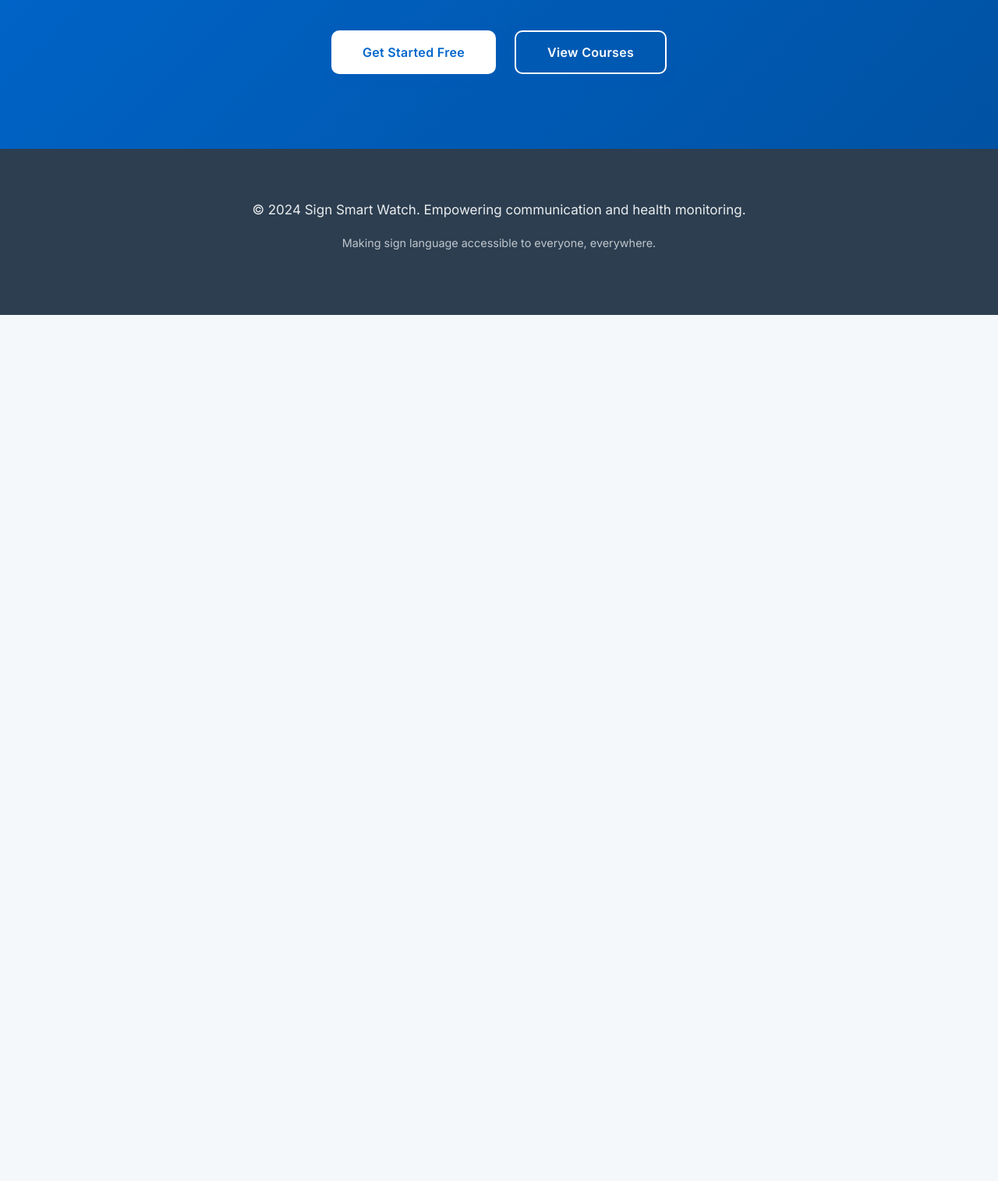
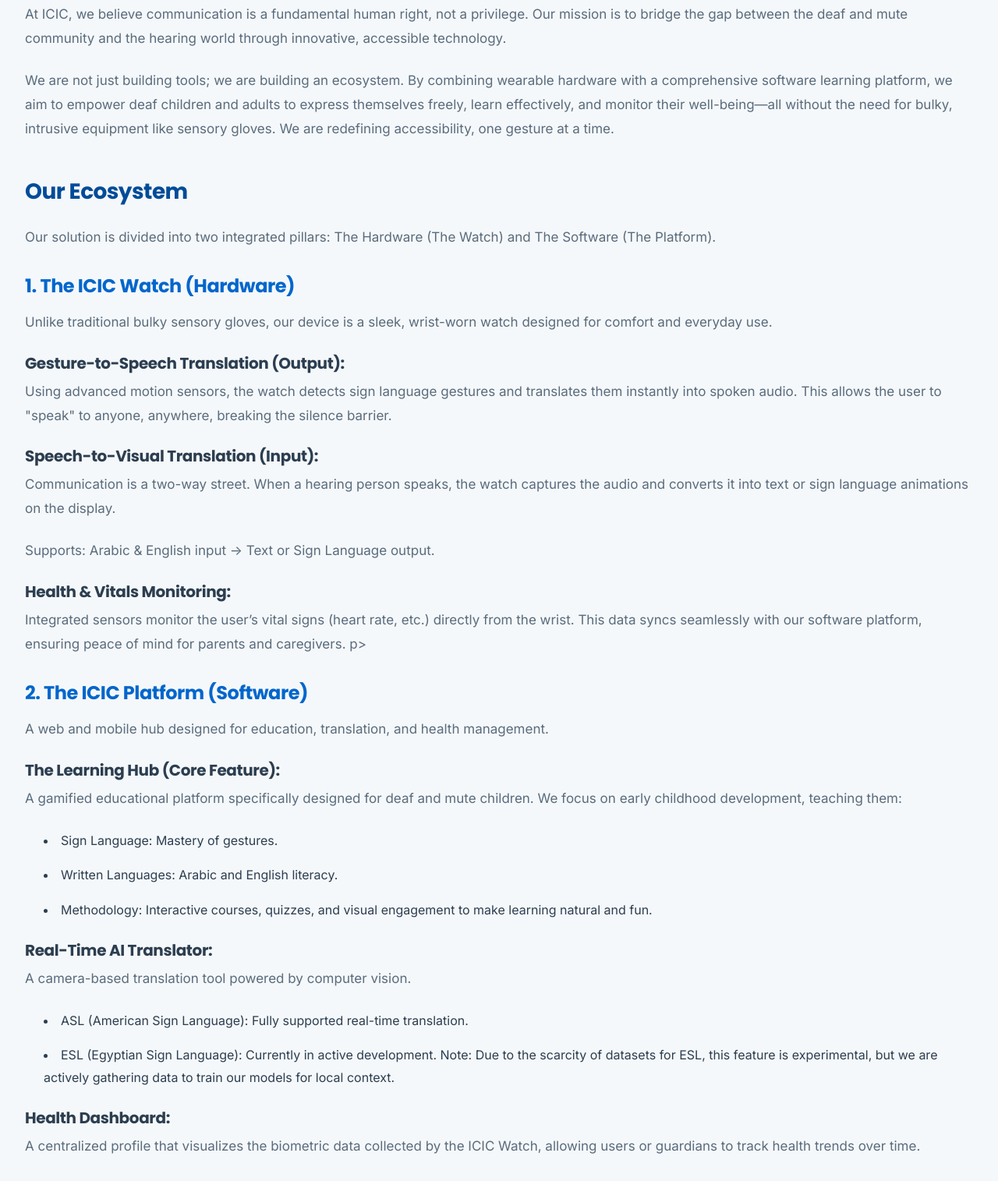
Before and after one commit to ZeyadMKhattab/Sign-Smart-Watch, a website: page public/index.html in a window 1280 px wide. Shown: the part 2805-4320 px from the top of the page at 78% size. Before the commit the page ends 3209 px from the top, so only its background shows below. Drawn offline with Linux system fonts and the light colour scheme; no server answers.

Commit message:
ADDing about us

```diff
--- a/public/css/style.css
+++ b/public/css/style.css
@@ -1050,6 +1050,56 @@ form button {
   height: auto !important;
 }
 
+/* === ABOUT US SECTION === */
+.about-us-section {
+  background: var(--background-secondary);
+  padding: var(--space-3xl) var(--space-lg);
+  text-align: left;
+}
+
+.about-us-section h2 {
+  text-align: center;
+  color: var(--primary-blue);
+  margin-bottom: var(--space-xl);
+}
+
+.about-us-section h3 {
+  color: var(--primary-blue-dark);
+  margin-top: var(--space-xl);
+  margin-bottom: var(--space-md);
+  font-size: 1.75rem;
+}
+
+.about-us-section h4 {
+  color: var(--primary-blue);
+  margin-top: var(--space-lg);
+  margin-bottom: var(--space-sm);
+  font-size: 1.5rem;
+}
+
+.about-us-section h5 {
+  color: var(--text-primary);
+  margin-top: var(--space-md);
+  margin-bottom: var(--space-xs);
+  font-size: 1.25rem;
+}
+
+.about-us-section p {
+  line-height: 1.8;
+  margin-bottom: var(--space-md);
+}
+
+.about-us-section ul {
+  list-style-position: inside;
+  margin-left: var(--space-md);
+  margin-bottom: var(--space-md);
+}
+
+.about-us-section li {
+  margin-bottom: var(--space-sm);
+  line-height: 1.8;
+}
+
 /* === RESPONSIVE DESIGN === */
 @media (max-width: 1200px) {
   :root {
--- a/public/index.html
+++ b/public/index.html
@@ -277,6 +277,103 @@
       </section>
 
       <section
+        id="about-us"
+        class="about-us-section"
+        aria-labelledby="about-us-title"
+      >
+        <h2 id="about-us-title">About Us</h2>
+        <h3>Mission Statement:</h3>
+        <p>
+          At ICIC, we believe communication is a fundamental human right, not a
+          privilege. Our mission is to bridge the gap between the deaf and mute
+          community and the hearing world through innovative, accessible
+          technology.
+        </p>
+        <p>
+          We are not just building tools; we are building an ecosystem. By
+          combining wearable hardware with a comprehensive software learning
+          platform, we aim to empower deaf children and adults to express
+          themselves freely, learn effectively, and monitor their
+          well-being—all without the need for bulky, intrusive equipment like
+          sensory gloves. We are redefining accessibility, one gesture at a
+          time.
+        </p>
+
+        <h3>Our Ecosystem</h3>
+        <p>
+          Our solution is divided into two integrated pillars: The Hardware (The
+          Watch) and The Software (The Platform).
+        </p>
+
+        <h4>1. The ICIC Watch (Hardware)</h4>
+        <p>
+          Unlike traditional bulky sensory gloves, our device is a sleek,
+          wrist-worn watch designed for comfort and everyday use.
+        </p>
+        <h5>Gesture-to-Speech Translation (Output):</h5>
+        <p>
+          Using advanced motion sensors, the watch detects sign language
+          gestures and translates them instantly into spoken audio. This allows
+          the user to "speak" to anyone, anywhere, breaking the silence
+          barrier.
+        </p>
+        <h5>Speech-to-Visual Translation (Input):</h5>
+        <p>
+          Communication is a two-way street. When a hearing person speaks, the
+          watch captures the audio and converts it into text or sign language
+          animations on the display.
+        </p>
+        <p>Supports: Arabic & English input → Text or Sign Language output.</p>
+
+        <h5>Health & Vitals Monitoring:</h5>
+        <p>
+          Integrated sensors monitor the user’s vital signs (heart rate, etc.)
+          directly from the wrist. This data syncs seamlessly with our software
+          platform, ensuring peace of mind for parents and caregivers.
+        p>
+
+        <h4>2. The ICIC Platform (Software)</h4>
+        <p>
+          A web and mobile hub designed for education, translation, and health
+          management.
+        </p>
+
+        <h5>The Learning Hub (Core Feature):</h5>
+        <p>
+          A gamified educational platform specifically designed for deaf and
+          mute children. We focus on early childhood development, teaching them:
+        </p>
+        <ul>
+          <li>Sign Language: Mastery of gestures.</li>
+          <li>Written Languages: Arabic and English literacy.</li>
+          <li>
+            Methodology: Interactive courses, quizzes, and visual engagement to
+            make learning natural and fun.
+          </li>
+        </ul>
+
+        <h5>Real-Time AI Translator:</h5>
+        <p>
+          A camera-based translation tool powered by computer vision.
+        </p>
+        <ul>
+          <li>ASL (American Sign Language): Fully supported real-time
+          translation.</li>
+          <li>ESL (Egyptian Sign Language): Currently in active development.
+          Note: Due to the scarcity of datasets for ESL, this feature is
+          experimental, but we are actively gathering data to train our models
+          for local context.</li>
+        </ul>
+
+        <h5>Health Dashboard:</h5>
+        <p>
+          A centralized profile that visualizes the biometric data collected by
+          the ICIC Watch, allowing users or guardians to track health trends
+          over time.
+        </p>
+      </section>
+
+      <section
         class="cta-section"
         style="
           background: var(--primary-gradient);
```
